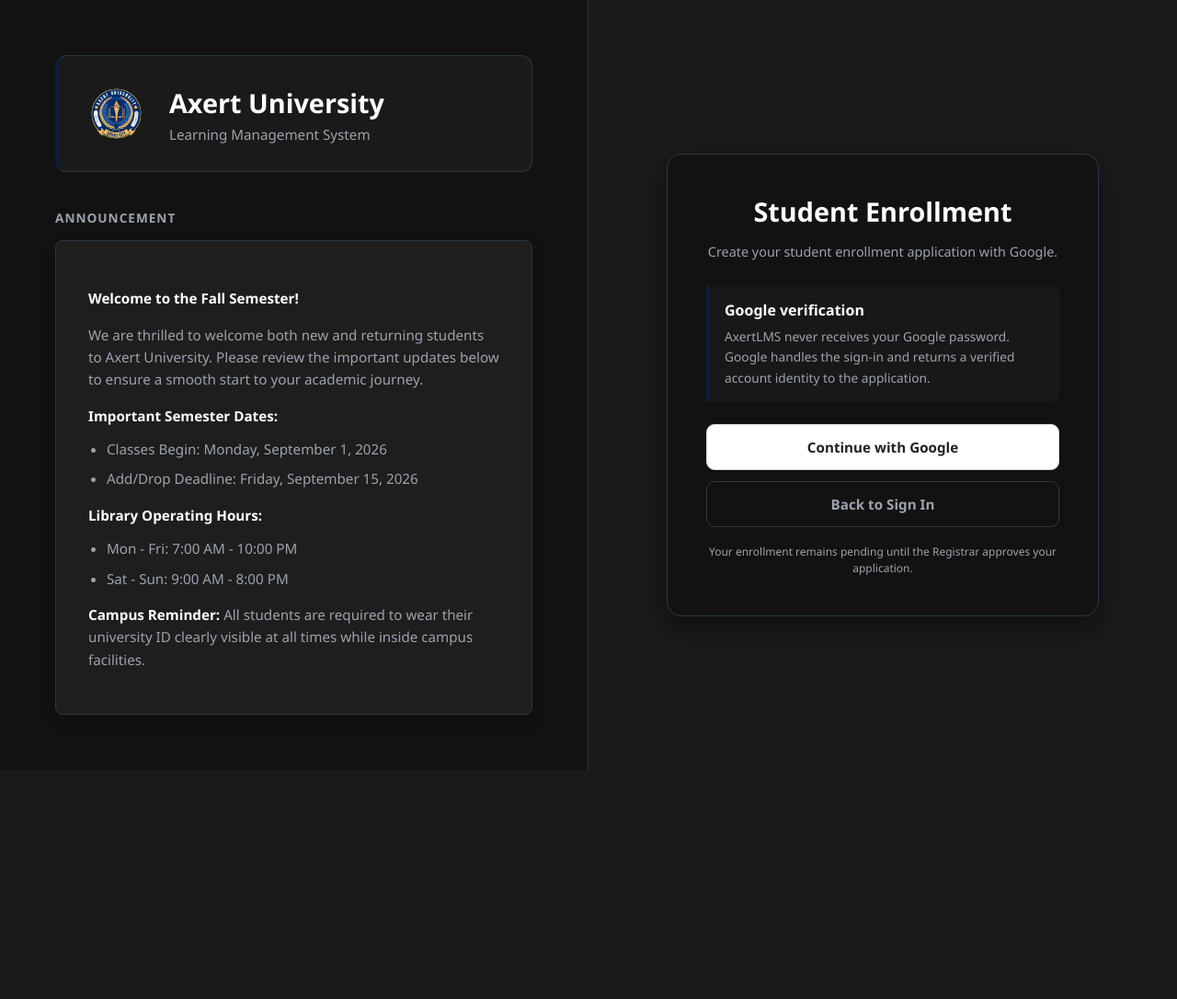
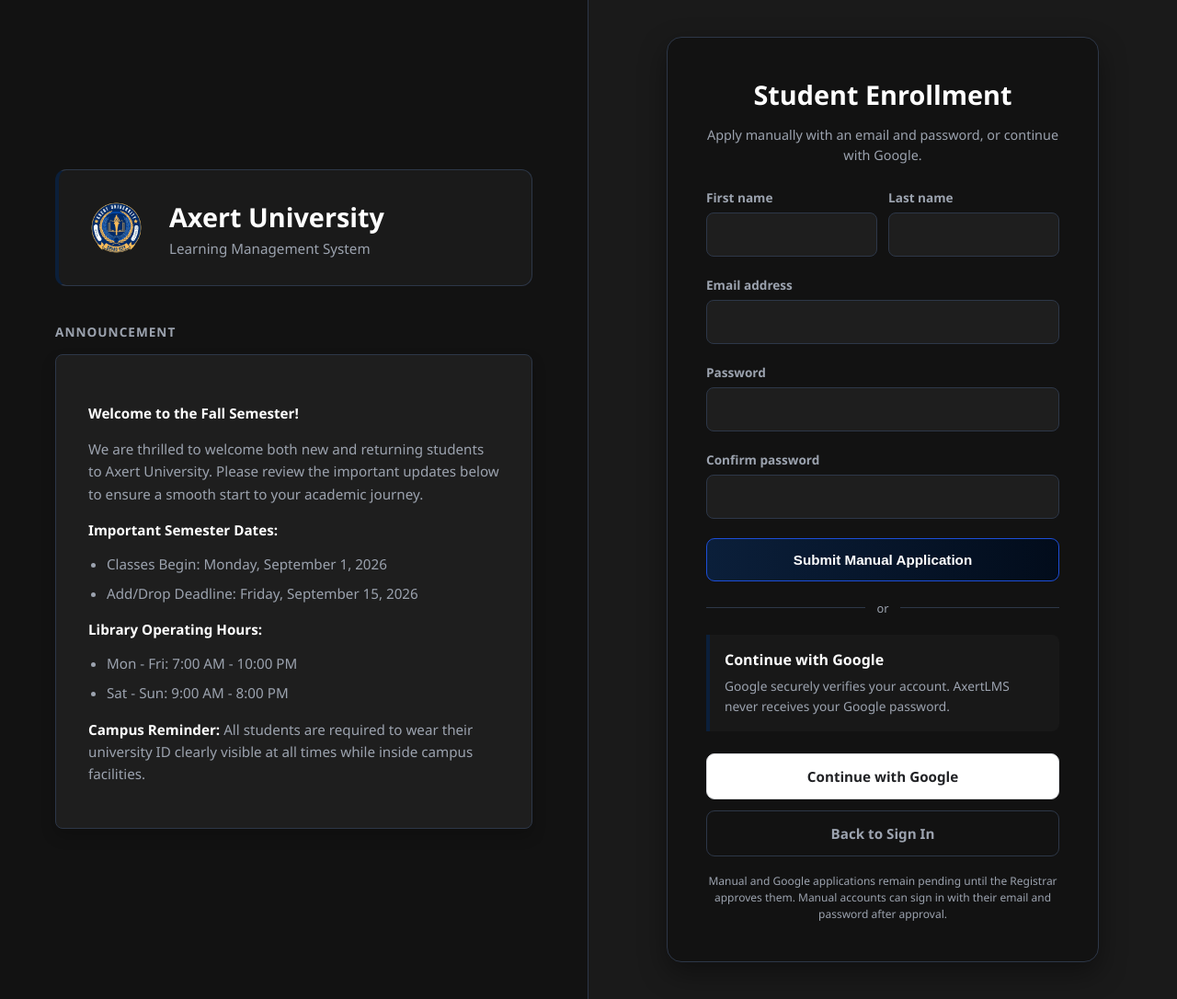
Before and after one commit to Keenobyte/AxertLMS_IT15, an ASP.NET Core app: page /Account/Register in a window 1280 px wide. Shown: the whole page at 92% size. Before the commit the page ends 837 px from the top, so only its background shows below. Run offline with ASP.NET Core 8, Linux system fonts and the light colour scheme; some libraries are stand-ins or nearby versions.

Commit message:
Add manual student enrollment option
Co-authored-by: Copilot <223556219+Copilot@users.noreply.github.com>

```diff
--- a/AxertLMS/Controllers/AccountController.cs
+++ b/AxertLMS/Controllers/AccountController.cs
@@ -10,6 +10,7 @@ using AxertLMS.Services;
 using GoogleTokenResponse = AxertLMS.Models.GoogleTokenResponse;
 using Microsoft.AspNetCore.Http;
 using Microsoft.AspNetCore.Mvc;
+using Microsoft.Data.SqlClient;
 using Microsoft.EntityFrameworkCore;
 using Microsoft.Extensions.Logging;
 
@@ -54,7 +55,7 @@ namespace AxertLMS.Controllers
         [HttpGet]
         public IActionResult Register()
         {
-            return View();
+            return View(new StudentRegistrationViewModel());
         }
 
         [HttpGet]
@@ -141,83 +142,54 @@ namespace AxertLMS.Controllers
         [HttpPost]
         [ValidateAntiForgeryToken]
         public async Task<IActionResult> Register(
-            User model,
-            string rawPassword,
+            StudentRegistrationViewModel model,
             CancellationToken cancellationToken)
         {
-            if (
-                model == null ||
-                string.IsNullOrWhiteSpace(rawPassword))
+            if (model == null)
             {
-                ViewBag.Error =
-                    "Registration inputs cannot be empty.";
-
-                return View();
+                return BadRequest();
             }
 
-            model.email =
-                model.email?
-                    .Trim()
-                    .ToLowerInvariant()
+            model.FirstName =
+                model.FirstName?.Trim() ?? string.Empty;
+            model.LastName =
+                model.LastName?.Trim() ?? string.Empty;
+            model.Email =
+                model.Email?.Trim().ToLowerInvariant()
                 ?? string.Empty;
 
-            if (!EmailRegex.IsMatch(model.email))
+            ModelState.Clear();
+            if (!TryValidateModel(model))
             {
-                _logger.LogWarning(
-                    "VALIDATION_FAILURE: Malformed registration email.");
-
-                ViewBag.Error =
-                    "Invalid email formatting provided.";
-
-                return View();
+                return View(model);
             }
 
-            if (!GmailRegex.IsMatch(model.email))
+            try
             {
-                ViewBag.Error =
-                    "Please use a Gmail address.";
-
-                return View();
-            }
-
-            var existingUser =
+                bool emailExists =
                     await _context.Users
                         .AsNoTracking()
-                    .SingleOrDefaultAsync(
-                        u => u.email == model.email,
+                        .AnyAsync(
+                            u => u.email == model.Email,
                             cancellationToken);
 
-            if (existingUser != null)
+                if (emailExists)
                 {
                     ViewBag.Error =
                         "An account with this email already exists.";
 
-                return View();
+                    return View(model);
                 }
 
-            try
-            {
                 var newUser =
                     new User
                     {
-                        f_name =
-                            model.f_name.Trim(),
-
-                        l_name =
-                            model.l_name.Trim(),
-
-                        email =
-                            model.email,
-
-                        password =
-                            PasswordHelper.Hash(
-                                rawPassword),
-
-                        role =
-                            "Student",
-
-                        status =
-                            "Pending"
+                        f_name = model.FirstName,
+                        l_name = model.LastName,
+                        email = model.Email,
+                        password = PasswordHelper.Hash(model.Password),
+                        role = "Student",
+                        status = "Pending"
                     };
 
                 _context.Users.Add(newUser);
@@ -237,25 +209,36 @@ namespace AxertLMS.Controllers
             }
             catch (DbUpdateException ex)
             {
-                _logger.LogWarning(
-                    ex,
-                    "REGISTRATION_DATABASE_CONFLICT");
+                SqlException? sqlException =
+                    ex.GetBaseException() as SqlException;
 
+                if (sqlException?.Number is 2601 or 2627)
+                {
                     ViewBag.Error =
-                    "This email is already associated with an account.";
-
-                return View();
+                        "An account with this email already exists.";
                 }
-            catch (Exception ex)
+                else
                 {
                     _logger.LogError(
                         ex,
-                    "REGISTRATION_FAILURE");
+                        "Manual student registration database failure.");
 
                     ViewBag.Error =
-                    "An internal error occurred. Please try again later.";
+                        "Your application could not be submitted. Please try again later.";
+                }
 
-                return View();
+                return View(model);
+            }
+            catch (Exception ex) when (ContainsSqlException(ex))
+            {
+                _logger.LogError(
+                    ex,
+                    "Database connection failed during manual student registration.");
+
+                ViewBag.Error =
+                    "Registration is temporarily unavailable. Please try again later.";
+
+                return View(model);
             }
         }
 
@@ -308,11 +291,30 @@ namespace AxertLMS.Controllers
                 return View();
             }
 
-            var user =
+            User? user;
+
+            try
+            {
+                user =
                     await _context.Users
                         .SingleOrDefaultAsync(
                             u => u.email == Email,
                             cancellationToken);
+            }
+            catch (Exception ex) when (ContainsSqlException(ex))
+            {
+                _logger.LogError(
+                    ex,
+                    "Database connection failed during login.");
+
+                Response.StatusCode =
+                    StatusCodes.Status503ServiceUnavailable;
+
+                ViewBag.Error =
+                    "Sign-in is temporarily unavailable. Please try again later.";
+
+                return View();
+            }
 
             if (user == null)
             {
@@ -421,6 +423,23 @@ namespace AxertLMS.Controllers
                 user.user_id);
 
             return RedirectByRole(user.role);
+        }
+
+        private static bool ContainsSqlException(Exception exception)
+        {
+            Exception? current = exception;
+
+            while (current != null)
+            {
+                if (current is SqlException)
+                {
+                    return true;
+                }
+
+                current = current.InnerException;
+            }
+
+            return false;
         }
 
         // ============================================================
--- a/AxertLMS/Models/StudentRegistrationViewModel.cs
+++ b/AxertLMS/Models/StudentRegistrationViewModel.cs
@@ -21,9 +21,9 @@ namespace AxertLMS.Models
         public string LastName { get; set; } = string.Empty;
 
         [Required]
-        [EmailAddress(ErrorMessage = "Enter a valid Gmail address.")]
+        [EmailAddress(ErrorMessage = "Enter a valid email address.")]
         [StringLength(255)]
-        [Display(Name = "Gmail address")]
+        [Display(Name = "Email address")]
         public string Email { get; set; } = string.Empty;
 
         [Required]
--- a/AxertLMS/Views/Account/Register.cshtml
+++ b/AxertLMS/Views/Account/Register.cshtml
@@ -1,4 +1,5 @@
 @addTagHelper *, Microsoft.AspNetCore.Mvc.TagHelpers
+@model AxertLMS.Models.StudentRegistrationViewModel
 @{
     Layout = null;
     ViewData["Title"] = "Student Enrollment";
@@ -163,6 +164,90 @@
                 margin-bottom: 25px;
             }
 
+            .error-message,
+            .field-validation-error {
+                color: #FCA5A5;
+                font-size: 0.85rem;
+            }
+
+            .error-message {
+                padding: 12px;
+                border: 1px solid rgba(239, 68, 68, 0.35);
+                border-radius: 8px;
+                background: rgba(239, 68, 68, 0.08);
+                margin-bottom: 18px;
+            }
+
+            .registration-form {
+                display: grid;
+                gap: 14px;
+            }
+
+            .name-fields {
+                display: grid;
+                grid-template-columns: 1fr 1fr;
+                gap: 12px;
+            }
+
+            .field {
+                display: grid;
+                gap: 7px;
+            }
+
+            .field label {
+                color: var(--text-secondary);
+                font-size: 0.85rem;
+                font-weight: 600;
+            }
+
+            .field input {
+                width: 100%;
+                padding: 12px;
+                border: 1px solid var(--border-subtle);
+                border-radius: 8px;
+                background: var(--bg-card-light);
+                color: var(--text-primary);
+                font: inherit;
+            }
+
+            .field input:focus {
+                outline: 2px solid #2563EB;
+                outline-offset: 1px;
+            }
+
+            .registration-btn {
+                width: 100%;
+                padding: 14px;
+                border: 1px solid #1D4ED8;
+                border-radius: 9px;
+                background: linear-gradient(to right, var(--navy-light), var(--navy-dark));
+                color: var(--text-primary);
+                font-size: 0.95rem;
+                font-weight: 700;
+                cursor: pointer;
+            }
+
+            .registration-btn:hover {
+                border-color: #3B82F6;
+            }
+
+            .divider {
+                display: flex;
+                align-items: center;
+                gap: 12px;
+                margin: 20px 0;
+                color: var(--text-secondary);
+                font-size: 0.8rem;
+            }
+
+            .divider::before,
+            .divider::after {
+                content: "";
+                height: 1px;
+                flex: 1;
+                background: var(--border-subtle);
+            }
+
             .notice {
                 padding: 16px;
                 border-left: 4px solid var(--navy-light);
@@ -277,14 +362,57 @@
         <main class="right">
             <div class="card">
                 <h1>Student Enrollment</h1>
-                <p class="subtitle">Create your student enrollment application with Google.</p>
+                <p class="subtitle">Apply manually with an email and password, or continue with Google.</p>
+
+                @if (ViewBag.Error != null)
+                {
+                    <div class="error-message" role="alert">@ViewBag.Error</div>
+                }
+
+                <form asp-controller="Account" asp-action="Register" method="post" class="registration-form">
+                    @Html.AntiForgeryToken()
+
+                    <div class="name-fields">
+                        <div class="field">
+                            <label asp-for="FirstName"></label>
+                            <input asp-for="FirstName" autocomplete="given-name" required>
+                            <span asp-validation-for="FirstName" class="field-validation-error"></span>
+                        </div>
+                        <div class="field">
+                            <label asp-for="LastName"></label>
+                            <input asp-for="LastName" autocomplete="family-name" required>
+                            <span asp-validation-for="LastName" class="field-validation-error"></span>
+                        </div>
+                    </div>
+
+                    <div class="field">
+                        <label asp-for="Email"></label>
+                        <input asp-for="Email" type="email" autocomplete="email" required>
+                        <span asp-validation-for="Email" class="field-validation-error"></span>
+                    </div>
+
+                    <div class="field">
+                        <label asp-for="Password"></label>
+                        <input asp-for="Password" autocomplete="new-password" required>
+                        <span asp-validation-for="Password" class="field-validation-error"></span>
+                    </div>
+
+                    <div class="field">
+                        <label asp-for="ConfirmPassword"></label>
+                        <input asp-for="ConfirmPassword" autocomplete="new-password" required>
+                        <span asp-validation-for="ConfirmPassword" class="field-validation-error"></span>
+                    </div>
+
+                    <button type="submit" class="registration-btn">Submit Manual Application</button>
+                </form>
+
+                <div class="divider">or</div>
 
                 <div class="notice">
-                    <strong>Google verification</strong>
+                    <strong>Continue with Google</strong>
                     <span>
-                        AxertLMS never receives your Google password.
-                        Google handles the sign-in and returns a verified
-                        account identity to the application.
+                        Google securely verifies your account. AxertLMS never receives
+                        your Google password.
                     </span>
                 </div>
 
@@ -297,7 +425,8 @@
                 </a>
 
                 <div class="footer">
-                    Your enrollment remains pending until the Registrar approves your application.
+                    Manual and Google applications remain pending until the Registrar approves them.
+                    Manual accounts can sign in with their email and password after approval.
                 </div>
             </div>
         </main>
--- a/AxertLMS/Views/Account/StudentStartHere.cshtml
+++ b/AxertLMS/Views/Account/StudentStartHere.cshtml
@@ -128,7 +128,7 @@
         </div>
 
         <h1>New Student Start Here</h1>
-        <p class="copy">Welcome, @ViewBag.StudentName. Your Google account has been verified.</p>
+        <p class="copy">Welcome, @ViewBag.StudentName. Your student account is registered.</p>
 
         @if (TempData["RegistrationSuccess"] != null)
         {
```
Lines whose indentation alone changed are shown as unchanged.
